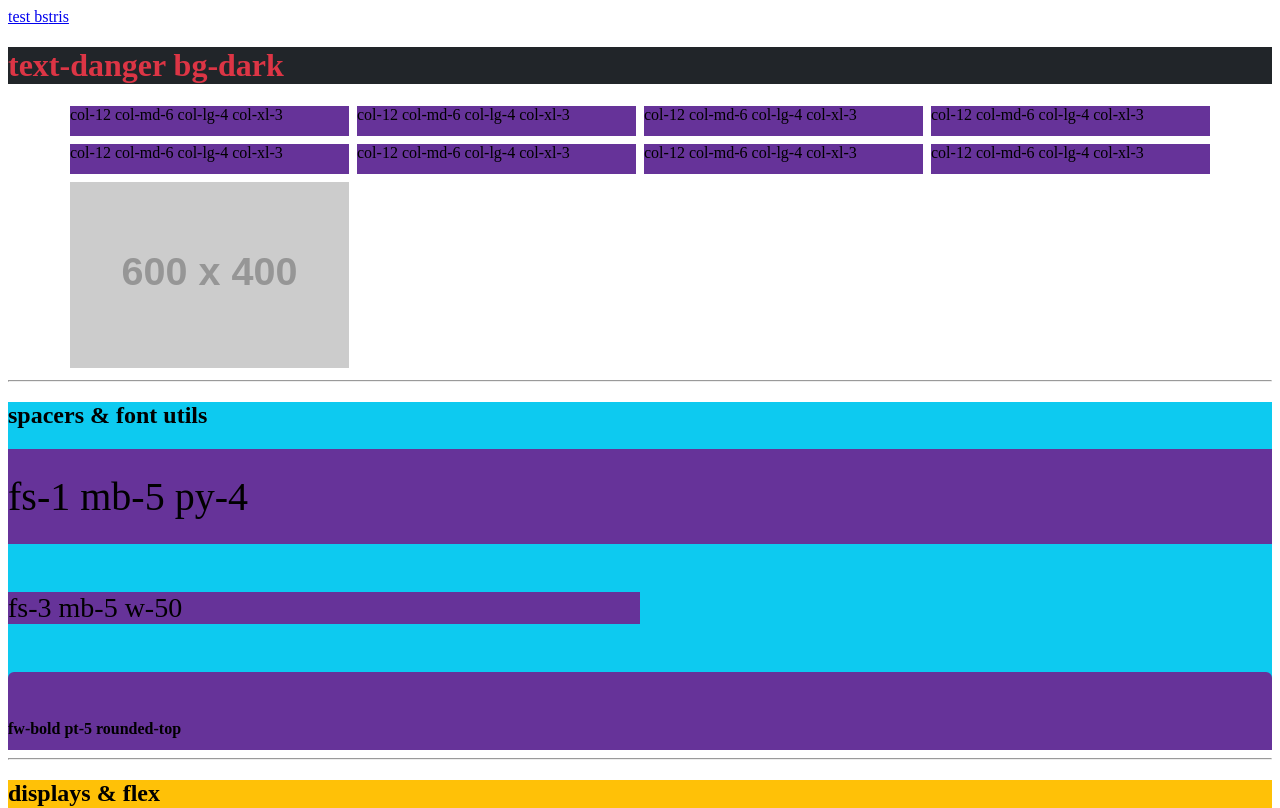
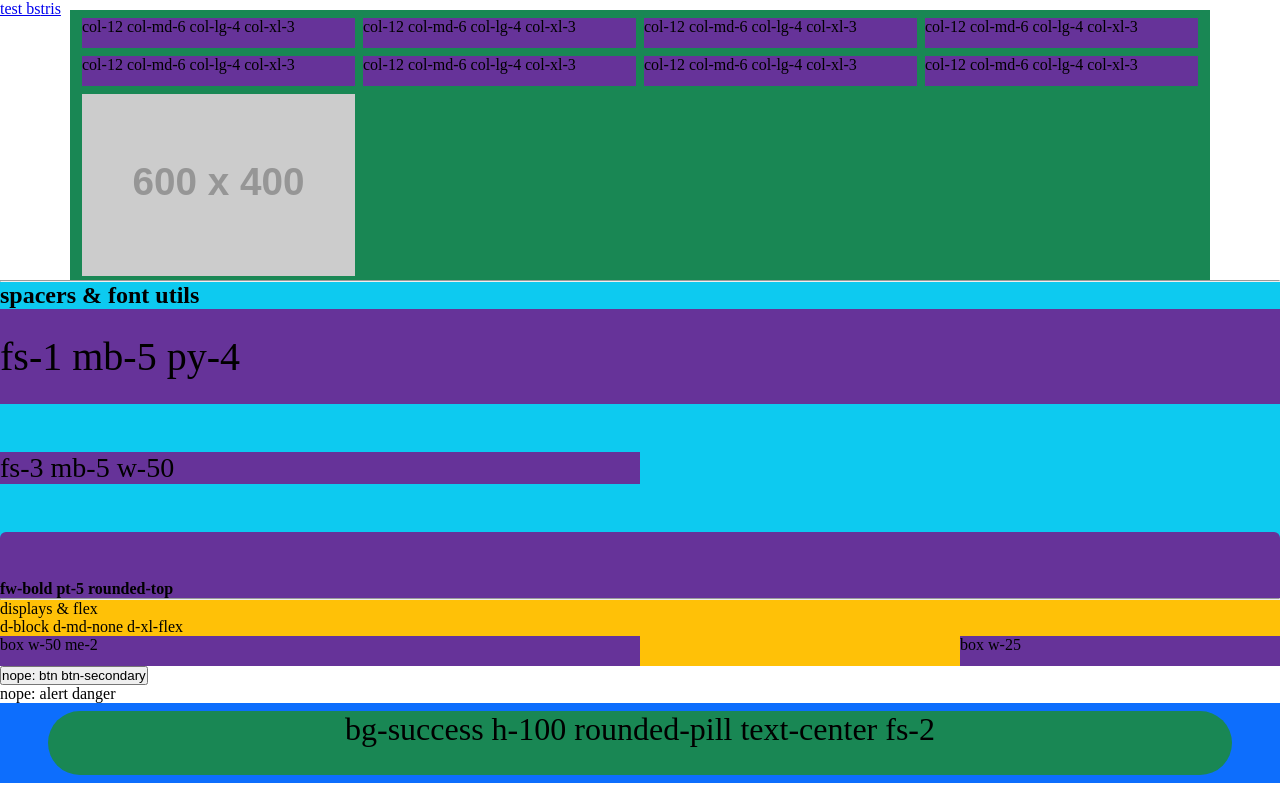
Before and after one commit to dav100ide/ng-tris, an Angular app: page /test-bs in a window 1280 px wide. Shown: the top 808 px of the page. Built offline with nearby package versions, Linux system fonts and the light colour scheme.

Commit message:
imports giusti bootstrap

```diff
--- a/src/app/components/test-bs/test-bs.component.html
+++ b/src/app/components/test-bs/test-bs.component.html
@@ -1,5 +1,4 @@
-<h1 class="text-danger bg-dark">text-danger bg-dark</h1>
-<section class="container-lg">
+<section class="bg-success container-lg">
    <div class="row g-2">
       <div
          *ngFor="let item of [1, 2, 3, 4, 5, 6, 7]"
@@ -30,7 +29,7 @@
 <hr />
 
 <section class="bg-warning">
-   <h2>displays & flex</h2>
+   <div class="h2">displays & flex</div>
    <div class="d-none d-md-block d-xl-flex">d-block d-md-none d-xl-flex</div>
 
    <div class="d-flex justify-content-between">
@@ -41,6 +40,7 @@
 
 <button class="btn btn-secondary">nope: btn btn-secondary</button>
 <div class="alert alert-danger">nope: alert danger</div>
+
 <div class="bg-primary px-5 py-2" style="height: 80px">
    <div class="bg-success h-100 rounded-pill text-center fs-2">
       bg-success h-100 rounded-pill text-center fs-2
--- a/src/scss/abstract/_reset.scss
+++ b/src/scss/abstract/_reset.scss
@@ -1,6 +1,12 @@
 /*-------------------
    reset
 -------------------*/
+* {
+   box-sizing: border-box;
+   margin: 0;
+   padding: 0;
+}
+
 .img-fluid {
    max-width: 100%;
    height: auto;
--- a/src/styles.scss
+++ b/src/styles.scss
@@ -1,9 +1,28 @@
-/*-------------------
-    IMPORT bootstrap
--------------------*/
-// @import "../node_modules/bootstrap/scss/bootstrap.scss";
-@import "../node_modules/bootstrap/scss/bootstrap-utilities.scss";
-@import "../node_modules/bootstrap/scss/bootstrap-grid.scss";
+/*-----------------------------------
+    only IMPORT bootstrap GRID AND UTILS
+---------------------------------------*/
+//import di ogni singolo file utile
+@import "../node_modules/bootstrap/scss/mixins/banner";
+@include bsBanner(Grid);
+@include bsBanner(Utilities);
+
+$include-column-box-sizing: true !default;
+
+@import "../node_modules/bootstrap/scss/functions";
+@import "../node_modules/bootstrap/scss/variables";
+//eventuali map-merge
+@import "../node_modules/bootstrap/scss/maps";
+
+@import "../node_modules/bootstrap/scss/vendor/rfs";
+@import "../node_modules/bootstrap/scss/root";
+
+@import "../node_modules/bootstrap/scss/mixins";
+@import "../node_modules/bootstrap/scss/containers";
+@import "../node_modules/bootstrap/scss/grid";
+
+//ALL UTILITIES
+@import "../node_modules/bootstrap/scss/utilities";
+@import "../node_modules/bootstrap/scss/utilities/api";
 
 /*-------------------
     IMPORT abstract
```
